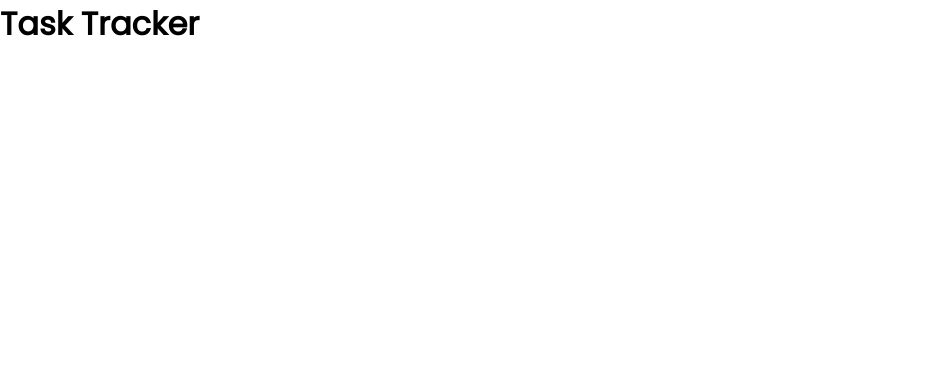
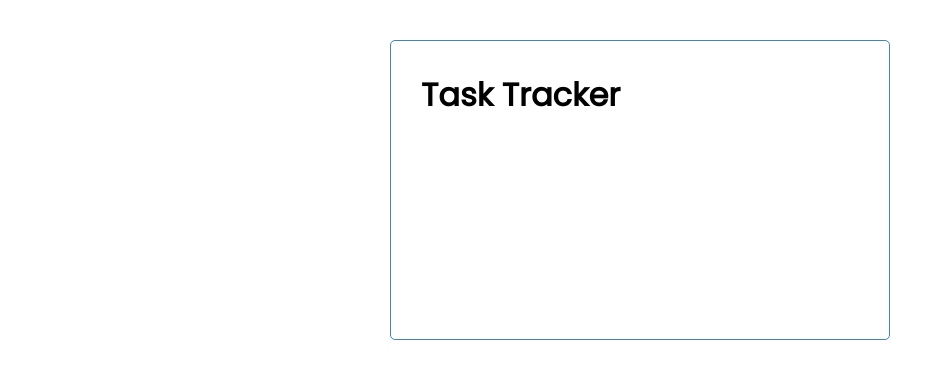
Before and after one commit to verisence/angular-crash, an Angular app: page / in a window 1280 px wide. Shown: the top 378 px of the page, without its empty margins (0-952 px from the left). Built offline with nearby package versions, Linux system fonts and the light colour scheme.

Commit message:
Add content to header component style header component add button component

```diff
--- a/src/app/app.component.html
+++ b/src/app/app.component.html
@@ -1 +1,4 @@
-<h1>{{title == '' ? 'No name' : title}}</h1>
+
+<div class="container">
+  <app-header/>
+</div>
--- a/src/app/app.component.ts
+++ b/src/app/app.component.ts
@@ -6,5 +6,5 @@ import { Component } from '@angular/core';
   styleUrls: ['./app.component.css']
 })
 export class AppComponent {
-  title: string ='Task Tracker';
+
 }
--- a/src/app/app.module.ts
+++ b/src/app/app.module.ts
@@ -3,11 +3,13 @@ import { BrowserModule } from '@angular/platform-browser';
 
 import { AppComponent } from './app.component';
 import { HeaderComponent } from './components/header/header.component';
+import { ButtonComponent } from './components/button/button.component';
 
 @NgModule({
   declarations: [
     AppComponent,
-    HeaderComponent
+    HeaderComponent,
+    ButtonComponent
   ],
   imports: [
     BrowserModule
--- /dev/null
+++ b/src/app/components/button/button.component.html
@@ -0,0 +1 @@
+<p>button works!</p>
--- a/src/app/components/header/header.component.css
+++ b/src/app/components/header/header.component.css
@@ -0,0 +1,6 @@
+header {
+  display: flex;
+  justify-content: space-between;
+  margin-bottom: 20px;
+  align-items: center;
+}
--- a/src/app/components/header/header.component.html
+++ b/src/app/components/header/header.component.html
@@ -1 +1,3 @@
-<p>header works!</p>
+<header>
+  <h1>{{title==''?'No name':title}}</h1>
+</header>
--- a/src/app/components/header/header.component.ts
+++ b/src/app/components/header/header.component.ts
@@ -1,10 +1,14 @@
-import { Component } from '@angular/core';
+import { Component, OnInit } from '@angular/core';
 
 @Component({
   selector: 'app-header',
   templateUrl: './header.component.html',
   styleUrls: ['./header.component.css']
 })
-export class HeaderComponent {
+export class HeaderComponent implements OnInit{
+  title: string = 'Task Tracker';
+  constructor(){}
+
+  ngOnInit(): void {}
 
 }
--- a/src/styles.css
+++ b/src/styles.css
@@ -13,7 +13,7 @@ body {
 
 .container {
   max-width: 500px;
-  margin: 30px auto;
+  margin: 40px auto;
   overflow: auto;
   min-height: 300px;
   border: 1px solid steelblue;
```
Also changed, not shown: src/app/components/button/button.component.ts (added, +10 -0 lines), src/app/components/button/button.component.css (added), 1 other file (tests, documents, lock files or other folders).
